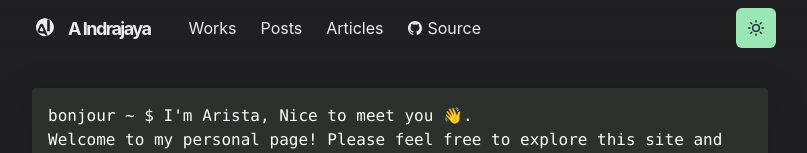
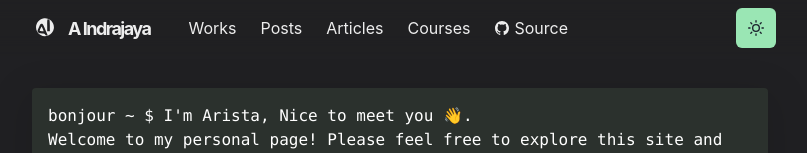
Before and after one commit to aindrajaya/aindrajaya.github.io, a Next.js app: page / in a window 1280 px wide. Shown: the top 153 px of the page, without its empty margins (240-1047 px from the left). Built offline with nearby package versions, Linux system fonts and the light colour scheme.

Commit message:
Update link to my course page

```diff
--- a/components/navbar.js
+++ b/components/navbar.js
@@ -86,6 +86,9 @@ const Navbar = props => {
           <LinkItem href="https://aindrajaya.medium.com" path={path}>
             Articles
           </LinkItem>
+          <LinkItem href="https://twisty-leo-d4c.notion.site/Remote-Work-for-Fresh-Graduate-57833f9161c240638315211c8ebc10d7#7e32b73ab6f44665a48480ac6f8a0480" path={path}>
+            Courses
+          </LinkItem>
           {/* <LinkItem disabled href="/posts" path={path}>
             Uses
           </LinkItem> */}
@@ -124,6 +127,9 @@ const Navbar = props => {
                 <MenuItem as={MenuLink} href="https://aindrajaya.medium.com">
                   Articles
                 </MenuItem>
+                <MenuItem as={MenuLink} href="https://twisty-leo-d4c.notion.site/Remote-Work-for-Fresh-Graduate-57833f9161c240638315211c8ebc10d7#7e32b73ab6f44665a48480ac6f8a0480">
+                  Courses
+                </MenuItem>
                 <MenuItem as={Link} href="https://github.com/aindrajaya/aindrajaya.github.io">
                   View Source
                 </MenuItem>
```
